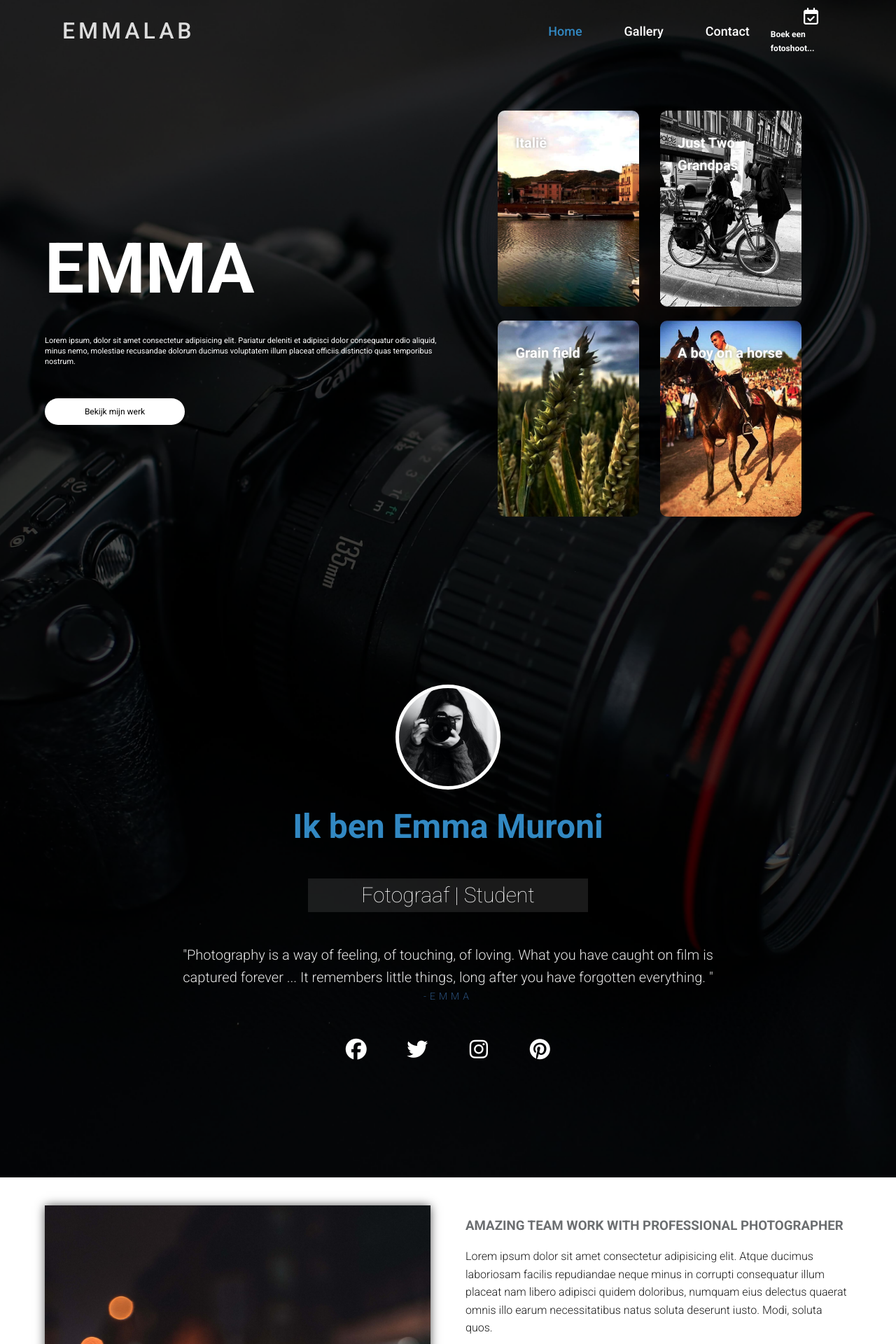
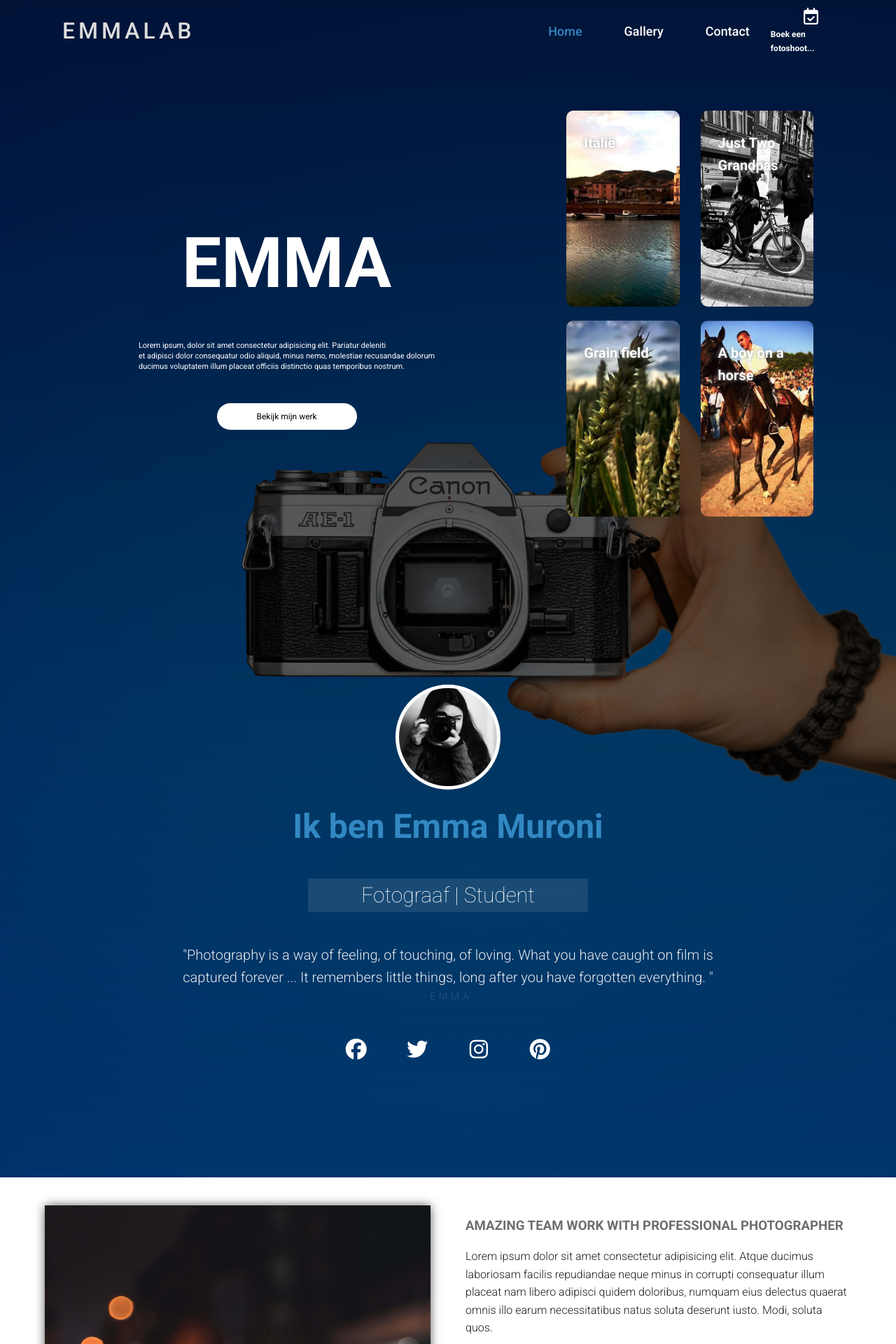
Before and after one commit to GeorgiIvanovPXL/fotografie-emma-app, a PHP site: page / in a window 1280 px wide. Shown: the top 1920 px of the page at 70% size. Run offline with PHP 8.4, Linux system fonts and the light colour scheme; some libraries are stand-ins or nearby versions.

Commit message:
bg image aangepast + flex-alignment

```diff
--- a/index.html
+++ b/index.html
@@ -45,7 +45,9 @@
             <div class="row">
                 <div class="col-1 animate__animated animate__slideInLeft">
                     <h1>EMMA</h1>
-                    <p>Lorem ipsum, dolor sit amet consectetur adipisicing elit. Pariatur deleniti et adipisci dolor consequatur odio aliquid, minus nemo, molestiae recusandae dolorum ducimus voluptatem illum placeat officiis distinctio quas temporibus nostrum.</p>
+                    <p>Lorem ipsum, dolor sit amet consectetur adipisicing elit. Pariatur deleniti <br> et adipisci dolor consequatur odio aliquid, minus nemo, molestiae recusandae dolorum<br> ducimus voluptatem illum placeat officiis distinctio quas temporibus
+                        nostrum.
+                    </p>
                     <a href="gallery.html"> <button class="buttonSubmit" type="button">  Bekijk mijn werk </button></a>
 
                 </div>
--- a/main.css
+++ b/main.css
@@ -55,11 +55,15 @@ p {
 }
 
 .col-1 {
-    flex-basis: 50%;
+    flex-basis: 60%;
+    display: flex;
+    flex-direction: column;
+    justify-content: center;
+    align-items: center;
 }
 
 .col-2 {
-    flex-basis: 50%;
+    flex-basis: 40%;
     display: flex;
     flex-wrap: wrap;
     justify-content: center;
@@ -205,9 +209,10 @@ p {
 
 .header {
     min-height: 100vh;
-    background: linear-gradient(rgba(0, 0, 0, 0.6), rgba(0, 0, 0, 0.6)), url("images/emma_bg.jpg") center/cover no-repeat;
+    background: linear-gradient(rgba(0, 0, 0, 0.6), rgba(0, 0, 0, 0.5)), url("images/bg_hader.jpg") center/cover no-repeat;
     color: #fff;
     background-attachment: fixed;
+    background-blend-mode: multiply;
 }
 
 .top-nav a {
@@ -763,9 +768,10 @@ blockquote span {
 @media screen and (min-width: 678px) {
     .header {
         min-height: 100vh;
-        background: linear-gradient(rgba(0, 0, 0, 0.6), rgba(0, 0, 0, 0.6)), url("images/emma_bg.jpg") center/cover no-repeat;
+        background: linear-gradient(rgba(0, 0, 0, 0.6), rgba(0, 0, 0, 0.5)), url("images/bg_hader.jpg") center/cover no-repeat;
         color: #fff;
         background-attachment: scroll;
+        background-blend-mode: multiply;
     }
     /* section five */
     .contact-middle {
@@ -867,9 +873,9 @@ blockquote span {
 @media screen and (min-width: 1000px) {
     .header {
         min-height: 100vh;
-        background: linear-gradient(rgba(0, 0, 0, 0.6), rgba(0, 0, 0, 0.6)), url("images/emma_bg.jpg") center/cover no-repeat;
+        background: linear-gradient(rgba(0, 0, 0, 0.75), rgba(0, 0, 0, 0.5)), url("images/bg_hader.jpg") center/cover no-repeat;
         color: #fff;
-        background-attachment: scroll;
+        background-blend-mode: multiply;
     }
     /* section one */
     .section-one .container {
@@ -976,23 +982,14 @@ blockquote span {
 @media screen and (max-width:50em) {
     .header {
         min-height: 100vh;
-        background: linear-gradient(rgba(0, 0, 0, 0.6), rgba(0, 0, 0, 0.6)), url("images/emma_bg.jpg") center/cover no-repeat;
+        background: linear-gradient(rgba(0, 0, 0, 0.6), rgba(0, 0, 0, 0.5)), url("images/bg_hader.jpg") center/cover no-repeat;
         color: #fff;
         background-attachment: scroll;
+        background-blend-mode: multiply;
     }
     .row {
         flex-direction: column;
         margin-bottom: 15%;
-    }
-    .col-1 {
-        display: flex;
-        flex-direction: column;
-    }
-    .col-1>h1 {
-        text-align: center;
-    }
-    .col-1>a {
-        align-self: center;
     }
     .card>h5 {
         color: #fff;
@@ -1028,9 +1025,10 @@ blockquote span {
 @media screen and (max-width:25em) {
     .header {
         min-height: 100vh;
-        background: linear-gradient(rgba(0, 0, 0, 0.6), rgba(0, 0, 0, 0.6)), url("images/emma_bg.jpg") center/cover no-repeat;
+        background: linear-gradient(rgba(0, 0, 0, 0.6), rgba(0, 0, 0, 0.5)), url("images/bg_hader.jpg") center/cover no-repeat;
         color: #fff;
         background-attachment: scroll;
+        background-blend-mode: multiply;
     }
     .row {
         flex-direction: column;
```
Also changed, not shown: images/bg_hader.jpg (added), images/gallery1.jpg (deleted), images/gallery2.jpg (deleted), images/gallery3.jpg (deleted), images/gallery4.jpg (deleted), images/gallery5.jpg (deleted), images/gallery6.jpg (deleted), images/gallery7.jpg (deleted).
